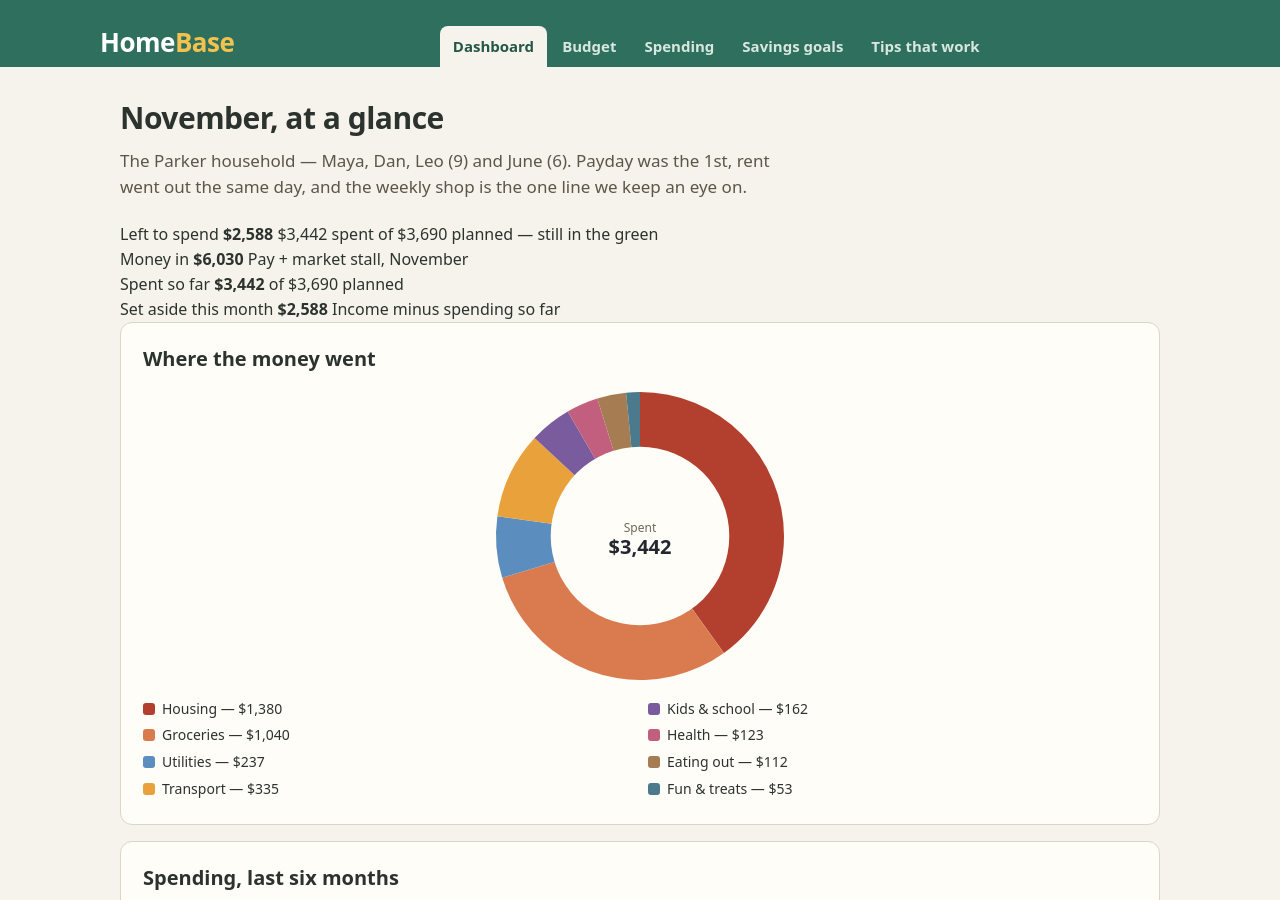
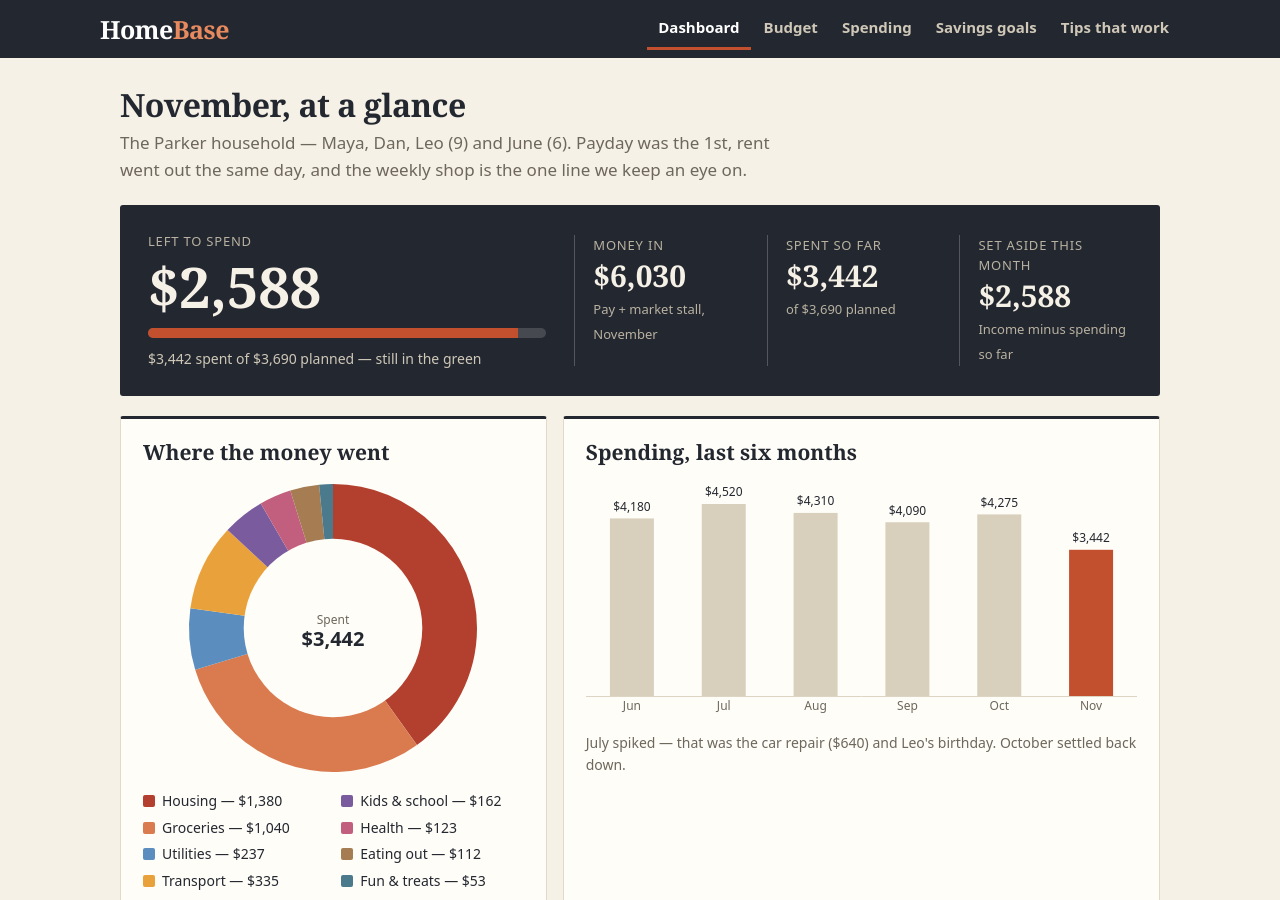
Before and after one commit to Anonone404/makefun-budget-site, a plain HTML site: page app/index.html in a window 1280 px wide. Shown: the top 900 px of the page. Drawn offline with Linux system fonts and the light colour scheme.

Commit message:
Redesign: ink + coral palette, hero dashboard

```diff
--- a/app/styles.css
+++ b/app/styles.css
@@ -1,18 +1,20 @@
-/* HomeBase — a household budget planner. Warm paper background, deep
-   green as the main colour, one accent per budget category. System font
+/* HomeBase — a household budget planner. Warm paper background, deep ink
+   as the main colour, burnt coral as the one accent. Serif headings,
+   sharp corners, panels ruled off with an ink top border. System font
    stack only: nothing to download, first load stays tiny. */
 
 :root {
-  --paper: #f6f3ec;
+  --paper: #f6f1e7;
   --card: #fffdf8;
-  --ink: #2c332e;
-  --muted: #5c5648;
-  --line: #ddd6c6;
-  --green: #2f6f5e;
-  --green-dark: #245748;
-  --amber: #e9a23b;
+  --ink: #23272f;
+  --ink-soft: #3a3f4a;
+  --muted: #6d675c;
+  --line: #e2d9c6;
+  --accent: #c2502e;
+  --accent-dark: #9c3d20;
+  --amber: #d9932c;
   --red: #b3402e;
-  --radius: 12px;
+  --radius: 3px;
 }
 
 * { box-sizing: border-box; }
@@ -24,8 +26,8 @@ body {
   font: 16px/1.55 system-ui, -apple-system, "Segoe UI", Roboto, sans-serif;
 }
 
-a { color: var(--green); }
-a:hover { color: var(--green-dark); }
+a { color: var(--accent); }
+a:hover { color: var(--accent-dark); }
 
 .sr-only {
   position: absolute;
@@ -35,47 +37,48 @@ a:hover { color: var(--green-dark); }
   white-space: nowrap;
 }
 
-/* ---- header ---- */
+/* ---- header: one dark row, brand left, sections right ---- */
 
 .site-header {
-  background: var(--green);
-  color: #fff;
-  padding: 14px 20px 0;
+  background: var(--ink);
+  color: #f6f1e7;
+  padding: 0 20px;
 }
 .top-inner {
   max-width: 1080px;
   margin: 0 auto;
   display: flex;
-  flex-wrap: wrap;
-  align-items: baseline;
-  gap: 6px 18px;
+  align-items: center;
+  justify-content: space-between;
+  gap: 8px 24px;
+  min-height: 58px;
 }
 .brand {
-  font-size: 26px;
-  font-weight: 800;
+  font: 800 25px/1 Georgia, "Times New Roman", serif;
   letter-spacing: -0.5px;
   color: #fff;
   text-decoration: none;
+  white-space: nowrap;
 }
-.brand span { color: #f2c14e; }
-.tagline { font-size: 14px; opacity: 0.9; margin: 0; }
+.brand span { color: #e88a5f; }
 .site-nav {
-  max-width: 1080px;
-  margin: 12px auto 0;
   display: flex;
   flex-wrap: wrap;
   gap: 2px;
 }
 .site-nav a {
-  color: #d9e8df;
+  color: #cfc8b8;
   text-decoration: none;
-  padding: 9px 13px;
-  border-radius: 8px 8px 0 0;
+  padding: 8px 11px;
   font-weight: 600;
   font-size: 15px;
+  border-bottom: 3px solid transparent;
 }
-.site-nav a:hover { color: #fff; background: rgba(255, 255, 255, 0.12); }
-.site-nav a.active { background: var(--paper); color: var(--green-dark); }
+.site-nav a:hover { color: #fff; }
+.site-nav a.active {
+  color: #fff;
+  border-bottom-color: var(--accent);
+}
 
 /* ---- page ---- */
 
@@ -84,27 +87,72 @@ main {
   margin: 0 auto;
   padding: 24px 20px 40px;
 }
-h1 { font-size: 30px; margin: 4px 0 6px; letter-spacing: -0.5px; }
-h2 { font-size: 20px; margin: 0 0 12px; }
+h1 {
+  font: 700 32px/1.2 Georgia, "Times New Roman", serif;
+  margin: 4px 0 6px;
+  letter-spacing: -0.5px;
+}
+h2 {
+  font: 700 21px/1.3 Georgia, "Times New Roman", serif;
+  margin: 0 0 12px;
+}
 .lede { color: var(--muted); max-width: 68ch; margin: 0 0 22px; font-size: 17px; }
 
-.cards {
+/* ---- dashboard hero: dark panel, one big number + three figures ---- */
+
+.hero {
+  background: var(--ink);
+  color: #f6f1e7;
+  border-radius: var(--radius);
+  padding: 26px 28px;
+  margin-bottom: 20px;
   display: grid;
-  grid-template-columns: repeat(4, 1fr);
-  gap: 14px;
-  margin-bottom: 20px;
+  grid-template-columns: 5fr 7fr;
+  gap: 28px;
+  align-items: center;
 }
-.card {
-  background: var(--card);
-  border: 1px solid var(--line);
-  border-radius: var(--radius);
-  padding: 16px 18px;
+.hero-label {
+  display: block;
+  font-size: 13px;
+  color: #b9b2a2;
+  text-transform: uppercase;
+  letter-spacing: 0.8px;
 }
-.card-label { display: block; font-size: 13px; color: var(--muted); text-transform: uppercase; letter-spacing: 0.5px; }
-.card-value { display: block; font-size: 30px; font-weight: 800; margin: 4px 0 2px; }
-.card-value.over { color: var(--red); }
-.card-note { font-size: 13px; color: var(--muted); }
+.hero-big {
+  display: block;
+  font: 700 56px/1.05 Georgia, "Times New Roman", serif;
+  margin: 6px 0 12px;
+}
+.hero-bar {
+  display: block;
+  height: 10px;
+  background: rgba(255, 255, 255, 0.16);
+  border-radius: 5px;
+  overflow: hidden;
+}
+.hero-bar > span { display: block; height: 100%; background: var(--accent); }
+.hero-note { display: block; margin-top: 10px; font-size: 14px; color: #cfc8b8; }
+.hero-stats {
+  display: grid;
+  grid-template-columns: repeat(3, 1fr);
+  gap: 20px;
+}
+.hero-stat { border-left: 1px solid rgba(255, 255, 255, 0.22); padding-left: 18px; }
+.hero-stat strong {
+  display: block;
+  font: 700 30px/1.15 Georgia, "Times New Roman", serif;
+  margin: 4px 0 2px;
+}
+.hero-sub { font-size: 13px; color: #b9b2a2; }
 
+/* ---- panels: square, ruled off with an ink top border ---- */
+
+.split {
+  display: grid;
+  grid-template-columns: 5fr 7fr;
+  gap: 16px;
+  margin-bottom: 16px;
+}
 .two-col {
   display: grid;
   grid-template-columns: 1fr 1fr;
@@ -114,6 +162,7 @@ h2 { font-size: 20px; margin: 0 0 12px; }
 .panel {
   background: var(--card);
   border: 1px solid var(--line);
+  border-top: 3px solid var(--ink);
   border-radius: var(--radius);
   padding: 20px 22px;
   margin-bottom: 16px;
@@ -129,7 +178,7 @@ h2 { font-size: 20px; margin: 0 0 12px; }
 .swatch {
   display: inline-block;
   width: 12px; height: 12px;
-  border-radius: 3px;
+  border-radius: 2px;
   margin-right: 7px;
   vertical-align: -1px;
 }
@@ -137,12 +186,12 @@ h2 { font-size: 20px; margin: 0 0 12px; }
 .bar {
   display: inline-block;
   width: 110px; height: 10px;
-  background: #ece8de;
+  background: #ece5d3;
   border-radius: 5px;
   overflow: hidden;
   vertical-align: middle;
 }
-.bar > span { display: block; height: 100%; background: var(--green); }
+.bar > span { display: block; height: 100%; background: var(--accent); }
 .bar.big { display: block; width: 100%; height: 14px; margin: 8px 0; }
 
 .tx-list { list-style: none; padding: 0; margin: 0; }
@@ -180,9 +229,11 @@ h2 { font-size: 20px; margin: 0 0 12px; }
 }
 .goal-mini:last-child { border-bottom: 0; }
 .goal-grid { display: grid; grid-template-columns: repeat(3, 1fr); gap: 16px; }
-.goal-card h2 { font-size: 19px; }
+.goal-card h2 { font-size: 20px; }
 .goal-amount { font-size: 15px; }
-.goal-amount strong { font-size: 26px; }
+.goal-amount strong {
+  font: 700 26px/1.2 Georgia, "Times New Roman", serif;
+}
 .goal-remaining { color: var(--muted); font-size: 14px; }
 
 .budget-table { width: 100%; border-collapse: collapse; font-size: 15px; }
@@ -221,7 +272,7 @@ h2 { font-size: 20px; margin: 0 0 12px; }
   border-radius: 8px;
   background: #fff;
 }
-.form-note { color: var(--green-dark); font-weight: 600; min-height: 1.4em; }
+.form-note { color: var(--accent-dark); font-weight: 600; min-height: 1.4em; }
 .filter { display: block; margin-bottom: 10px; font-weight: 600; font-size: 14px; }
 .filter select {
   margin-left: 8px;
@@ -236,17 +287,17 @@ h2 { font-size: 20px; margin: 0 0 12px; }
   display: inline-block;
   padding: 9px 16px;
   border-radius: 8px;
-  border: 1px solid var(--green);
+  border: 1px solid var(--ink);
   background: #fff;
-  color: var(--green-dark);
+  color: var(--ink);
   font: inherit;
   font-weight: 600;
   text-decoration: none;
   cursor: pointer;
 }
-.btn:hover { background: #eef4ef; }
-.btn.primary { background: var(--green); color: #fff; border-color: var(--green); }
-.btn.primary:hover { background: var(--green-dark); }
+.btn:hover { background: #f7ece4; }
+.btn.primary { background: var(--accent); color: #fff; border-color: var(--accent); }
+.btn.primary:hover { background: var(--accent-dark); }
 
 .site-footer {
   max-width: 1080px;
@@ -263,15 +314,17 @@ h2 { font-size: 20px; margin: 0 0 12px; }
 @media (max-width: 720px) {
   .top-inner { flex-wrap: nowrap; }
   .brand { font-size: 22px; }
-  .tagline { display: none; }
   .site-nav { flex-wrap: nowrap; overflow-x: auto; scrollbar-width: none; }
   .site-nav::-webkit-scrollbar { display: none; }
   .site-nav a { white-space: nowrap; padding: 9px 10px; }
   main { padding: 18px 14px 30px; }
-  h1 { font-size: 25px; }
-  .cards { grid-template-columns: 1fr 1fr; }
-  .card-value { font-size: 24px; }
-  .two-col, .goal-grid { grid-template-columns: 1fr; }
+  h1 { font-size: 26px; }
+  .hero { grid-template-columns: 1fr; gap: 20px; padding: 22px 20px; }
+  .hero-big { font-size: 44px; }
+  .hero-stats { grid-template-columns: 1fr; gap: 14px; }
+  .hero-stat { border-left: 0; border-top: 1px solid rgba(255, 255, 255, 0.22); padding: 12px 0 0; }
+  .hero-stat strong { font-size: 24px; }
+  .split, .two-col, .goal-grid { grid-template-columns: 1fr; }
   .form-grid { grid-template-columns: 1fr; }
   .tx-list li { grid-template-columns: 56px 1fr 76px; }
   .tx-cat { display: none; }
```
